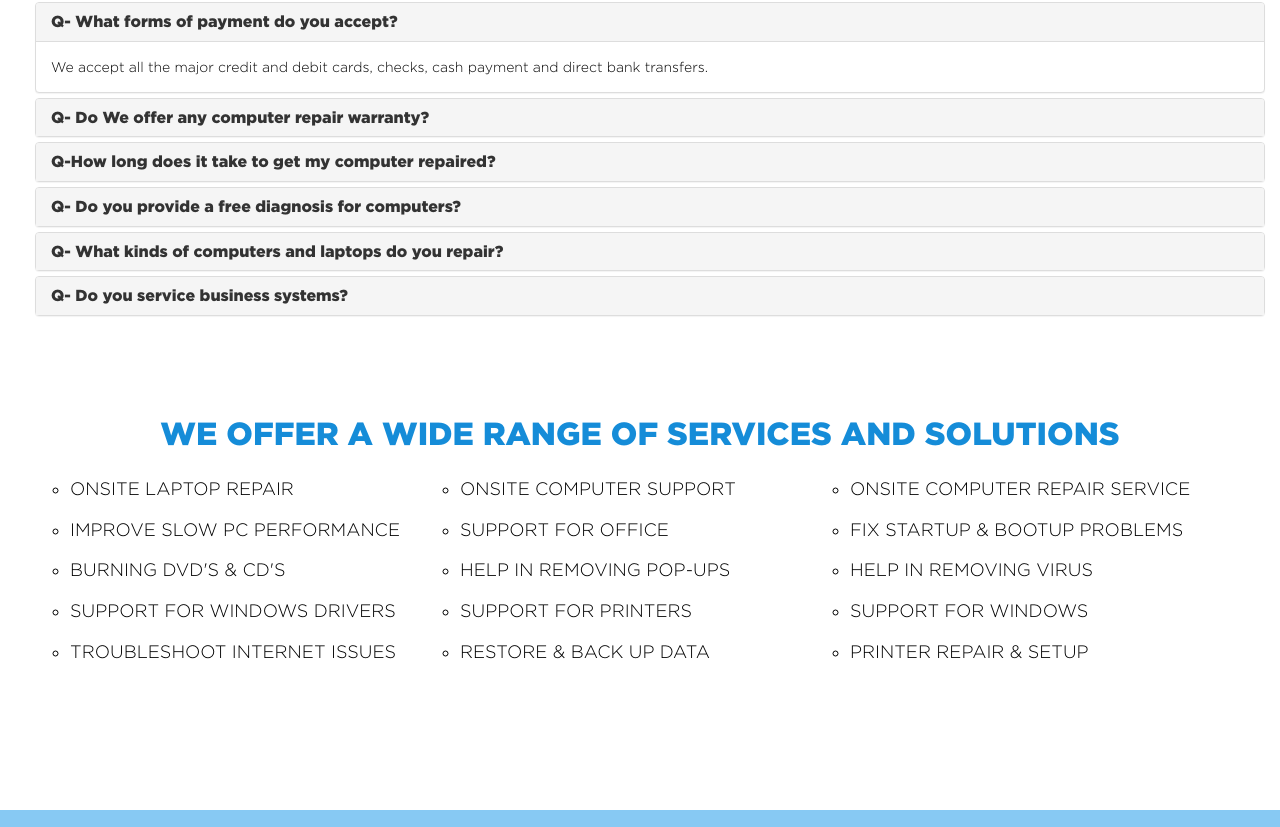
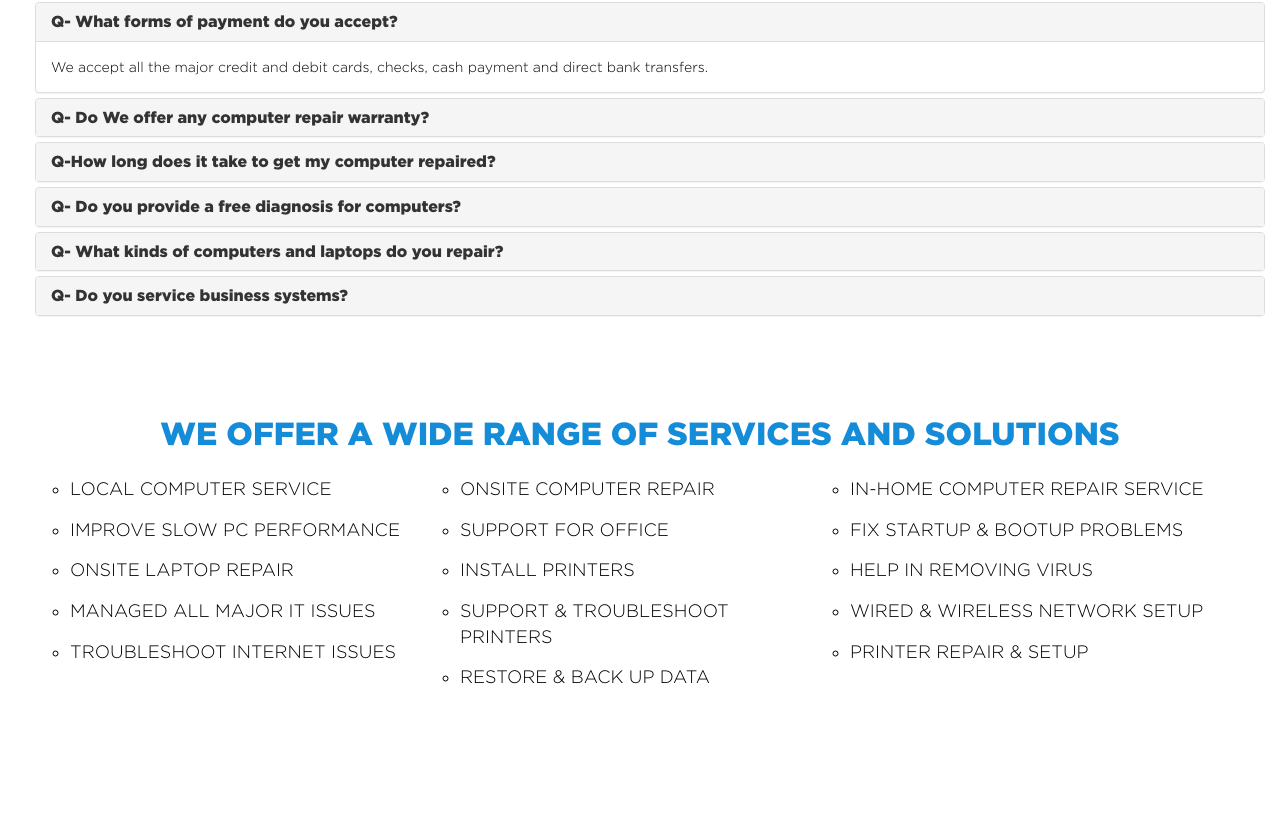
Before and after one commit to hansdamanoj/landing, a plain HTML site: page index.html in a window 1280 px wide. Shown: the part 2423-3250 px from the top of the page. Drawn offline with Linux system fonts and the light colour scheme.

Commit message:
Update index.html

```diff
--- a/index.html
+++ b/index.html
@@ -32,7 +32,7 @@
 			<div class="row">
 
 				<div class="col-xs-12 col-sm-6 logo-con">
-					<h3><a href="https://mrgeeks.net"><img src="assets/images/logo.png" width="170px" /></a></h3>
+					<h3><a href="https://mrgeeks.net/index.php"><img src="assets/images/logo.png" width="170px" /></a></h3>
 				</div>
 
 				<div class="call-con col-xs-12 col-sm-6">
@@ -193,7 +193,7 @@ text-align: left;
 				<img src="assets/images/ex-7.png" />
 				<div class="free-con">
 					<h3 class="text-uppercase">Quick Repair Response</h3>
-					<span>We complete most of the computer repair jobs within an hour unless it’s a lengthy update installing OS or data recovery process.</span>
+					<span>We complete most of the computer repair jobs within an hour unless it&rsquo;s a lengthy update installing OS or data recovery process.</span>
 				</div>
 			</div>
 
@@ -224,7 +224,7 @@ text-align: left;
 				<ul>
 					<li>We offer comprehensive IT Services and all areas we have just mentioned. WE COME TO YOU!</li>
 					<li>Because we have a team of trained, certified, and experienced local technicians and computer experts working with in-house.</li>
-					<li>Because we understand the value of money. Mr. Geeks is the only service to offer ‘No Fix No Fee’ assurance for every job</li>
+					<li>Because we understand the value of money. Mr. Geeks is the only service to offer &rsquo;No Fix No Fee&rsquo; assurance for every job</li>
 					<li>Because our team offers a 15-day no-obligation warranty on most repair jobs. Contact our customer care to know more on this and other details of Computer Repairs.</li>
 					<li>Because we also specialize in a wide range of IT-related repair, support & installation services!</li>
 				</ul>
@@ -441,31 +441,31 @@ text-align: left;
 
 			<div class="col-xs-12 col-md-4">
 				<ul style="list-style-type:circle">
+					<li>LOCAL COMPUTER SERVICE</li>
+					<li>IMPROVE SLOW PC PERFORMANCE</li>
 					<li>ONSITE LAPTOP REPAIR</li>
-					<li>IMPROVE SLOW PC PERFORMANCE</li>
-					<li>BURNING DVD'S & CD'S</li>
-					<li>SUPPORT FOR WINDOWS DRIVERS</li>
+					<li>MANAGED ALL MAJOR IT ISSUES</li>
 					<li>TROUBLESHOOT INTERNET ISSUES</li>
 				</ul>
 			</div>
 
 			<div class="col-xs-12 col-md-4">
 				<ul style="list-style-type:circle">
-					<li>ONSITE COMPUTER SUPPORT</li>
+					<li>ONSITE COMPUTER REPAIR</li>
 					<li>SUPPORT FOR OFFICE</li>
-					<li>HELP IN REMOVING POP-UPS</li>
-					<li>SUPPORT FOR PRINTERS</li>
+					<li>INSTALL PRINTERS</li>
+					<li>SUPPORT &amp; TROUBLESHOOT PRINTERS</li>
 					<li>RESTORE & BACK UP DATA</li>
 				</ul>
 			</div>
 
 			<div class="col-xs-12 col-md-4">
 				<ul style="list-style-type:circle">
-					<li>ONSITE COMPUTER REPAIR SERVICE</li>
+					<li>IN-HOME COMPUTER REPAIR SERVICE</li>
 					<li>FIX STARTUP & BOOTUP PROBLEMS</li>
 					<li>HELP IN REMOVING VIRUS</li>
-					<li>SUPPORT FOR WINDOWS</li>
-                                        <li>PRINTER REPAIR & SETUP</li>
+					<li>WIRED &amp; WIRELESS NETWORK SETUP</li>
+                    <li>PRINTER REPAIR & SETUP</li>
 
 				</ul>
 			</div>
@@ -510,9 +510,9 @@ VIRUS? SPYWARE? SLOW COMPUTER? WE CAN FIX IT</p> -->
 				<div class="col-xs-12">
 					<h3>Mr. Geeks </h3>
 					 <p>Email: contact@mrgeeks.net, Toll Free : (800) 880-5506</p>
-					 <p>© 2020 By Mr. Geeks</p><p><font size ="1" color="#02588f"> Onsite computer repair service, Flat Fee $59.99, Same Day Service</font></p>
+					 <p>&copy; 2020 By Mr. Geeks</p><p><font size ="1" color="#02588f"> Onsite computer repair service, Flat Fee $59.99, Same Day Service</font></p>
 
-   <p><a href="https://mrgeeks.net/"><font color="white">Home</a> | <a href="#offer" class="scroll"><font color="white">Services </a></font>	| <a href="https://mrgeeks.net/privacy-policy.html"><font color="white">Privacy Policy</a></font> | <a href="https://mrgeeks.net/terms-and-conditions.html"><font color="white">Terms & Conditions</font> </a>| <a href="#number"><font color="white">Contact Us</font></a></p>
+   <p><a href="https://mrgeeks.net/index.php/"><font color="white">Home</a> | <a href="#offer" class="scroll"><font color="white">Services </a></font>	| <a href="https://mrgeeks.net/privacy-policy.html"><font color="white">Privacy Policy</a></font> | <a href="https://mrgeeks.net/terms-and-conditions.html"><font color="white">Terms & Conditions</font> </a>| <a href="#number"><font color="white">Contact Us</font></a></p>
 				</div>
 
 			</div>
```
